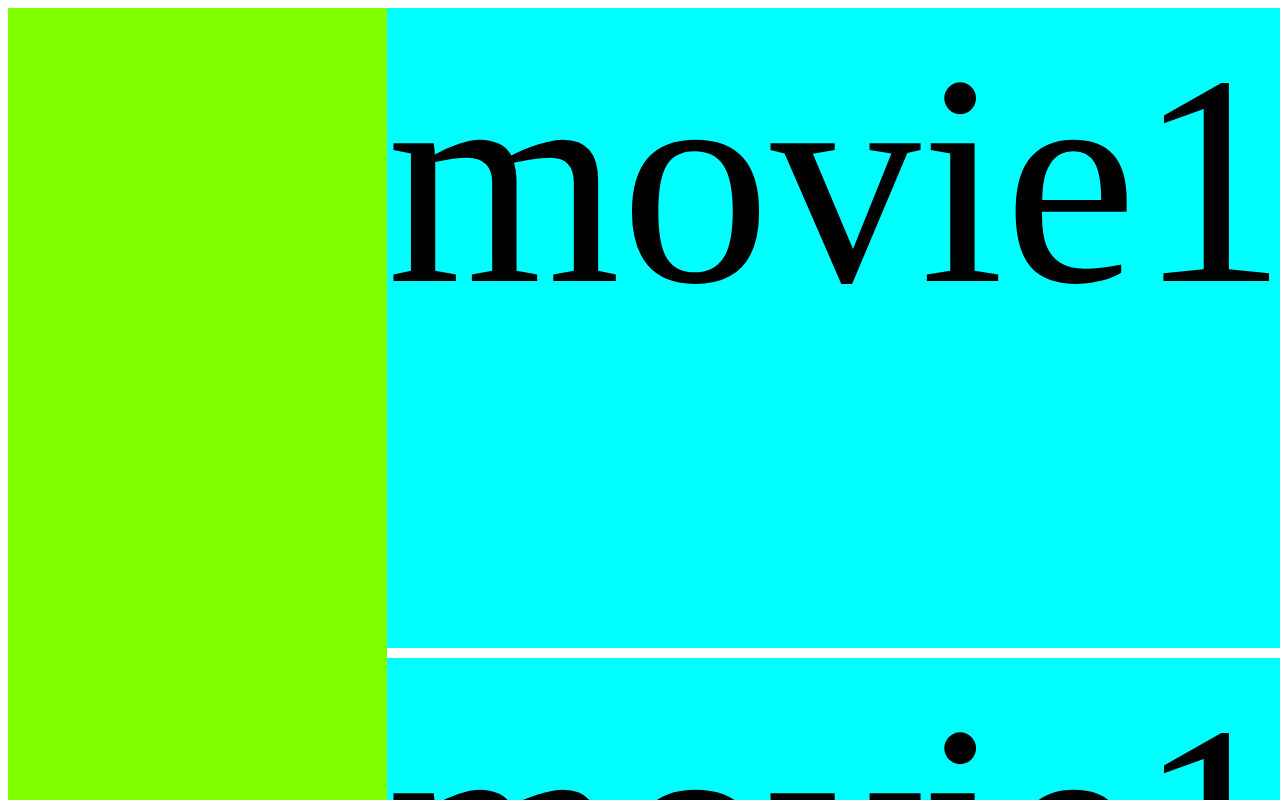
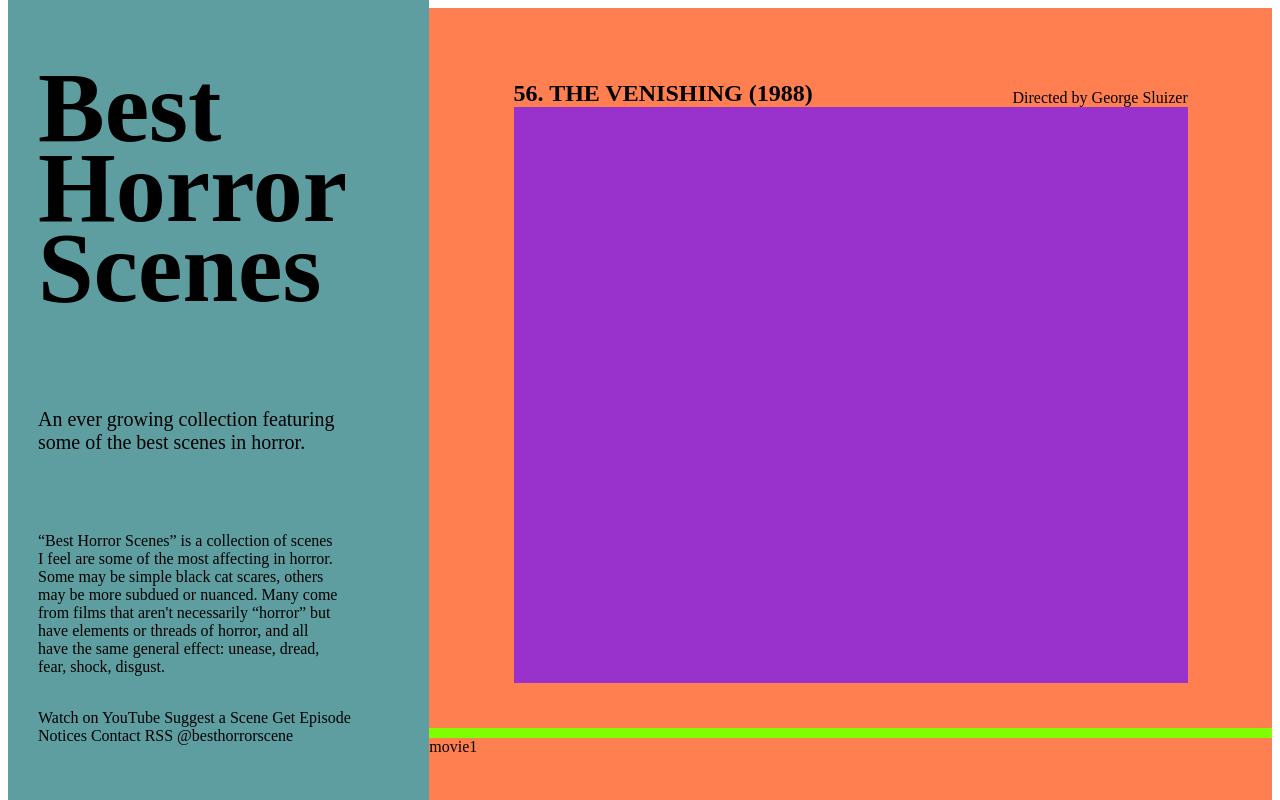
Before and after one commit to junho100/CSS_layout_practice, a plain HTML site: page Best Horror Scenes/index.html in a window 1280 px wide. Shown: the top 800 px of the page. Drawn offline with Linux system fonts and the light colour scheme.

Commit message:
01.my result(before lecture)

```diff
--- a/Best Horror Scenes/css/style.css
+++ b/Best Horror Scenes/css/style.css
@@ -1,18 +1,67 @@
 #container{
     display : grid;
-    grid-template-columns: 30% 70%;
-    grid-template-rows: 400vh;
+    grid-template-columns: 1fr 2fr;
+    grid-template-rows: 100vh;
 }
 #left{
-    background-color: chartreuse;
-    grid-row : 1 / -1;
+    height : 100%;
+    display: flex;
+    flex-wrap: wrap;
+    justify-content: center;
+    align-self:flex-end;
+    padding : 30px 30px;
+    background-color: cadetblue;
+    justify-content: flex-start;
+}
+#left > h1{
+    margin-top: 90px;
+    font-size: 100px;
+    line-height: 80%;
+    align-self: flex-start;
+}
+#left > p{
+    margin : 0;
+}
+#par1{
+    font-size: 20px;
+    width : 300px;
+    height : 90px;
+}
+#par2{
+    width : 300px;
 }
 #right{
     display: grid;
-    grid-template-rows: repeat(5, 80vh);
+    background-color: chartreuse;
+    grid-template-rows: 90vh;
+    grid-auto-rows: 90vh;
     gap : 10px;
 }
 #right > div{
-    background-color: cyan;
-    font-size: 300px;
+    background-color: coral;
 }
+.movie_container{
+    display: flex;
+    justify-content: center;
+    align-items: center;
+}
+.header{
+    display: flex;
+    flex-direction: row;
+    justify-content: space-between;
+}
+.header > h2{
+    margin : 0;
+}
+.header > div{
+    align-self: flex-end;
+}
+.movie_box{
+    width : 100%;
+    height : 100%;
+    background-color: darkorchid;
+}
+.contents{
+    width : 80%;
+    height : 80%;
+}
--- a/Best Horror Scenes/index.html
+++ b/Best Horror Scenes/index.html
@@ -10,10 +10,28 @@
 <body>
     <div id = "container">
         <div id = "left">
-
+            <h1>Best Horror Scenes</h1>
+            <p id = "par1">An ever growing collection featuring some of the best scenes in horror.</p>
+            <p id = "par2">“Best Horror Scenes” is a collection of scenes I feel are some of the most affecting in horror. Some may be simple black cat scares, others may be more subdued or nuanced. Many come from films that aren't necessarily “horror” but have elements or threads of horror, and all have the same general effect: unease, dread, fear, shock, disgust.</p>
+            <nav>
+                <a>Watch on YouTube</a>
+                <a>Suggest a Scene</a>
+                <a>Get Episode Notices</a>
+                <a>Contact</a>
+                <a>RSS</a>
+                <a>@besthorrorscene</a>
+            </nav>
         </div>
         <div id = "right">
-            <div>movie1</div>
+            <div class = "movie_container">
+                <div class = "contents">
+                    <div class = "header">
+                        <h2>56. THE VENISHING (1988)</h2>
+                        <div>Directed by George Sluizer</div>
+                    </div>
+                    <div class = "movie_box"></div>
+                </div>
+            </div>
             <div>movie1</div>
             <div>movie1</div>
             <div>movie1</div>
```
Also changed, not shown: Best Horror Scenes_with_nico/index.html (added, +12 -0 lines), Best Horror Scenes_with_nico/css/style.css (added).
